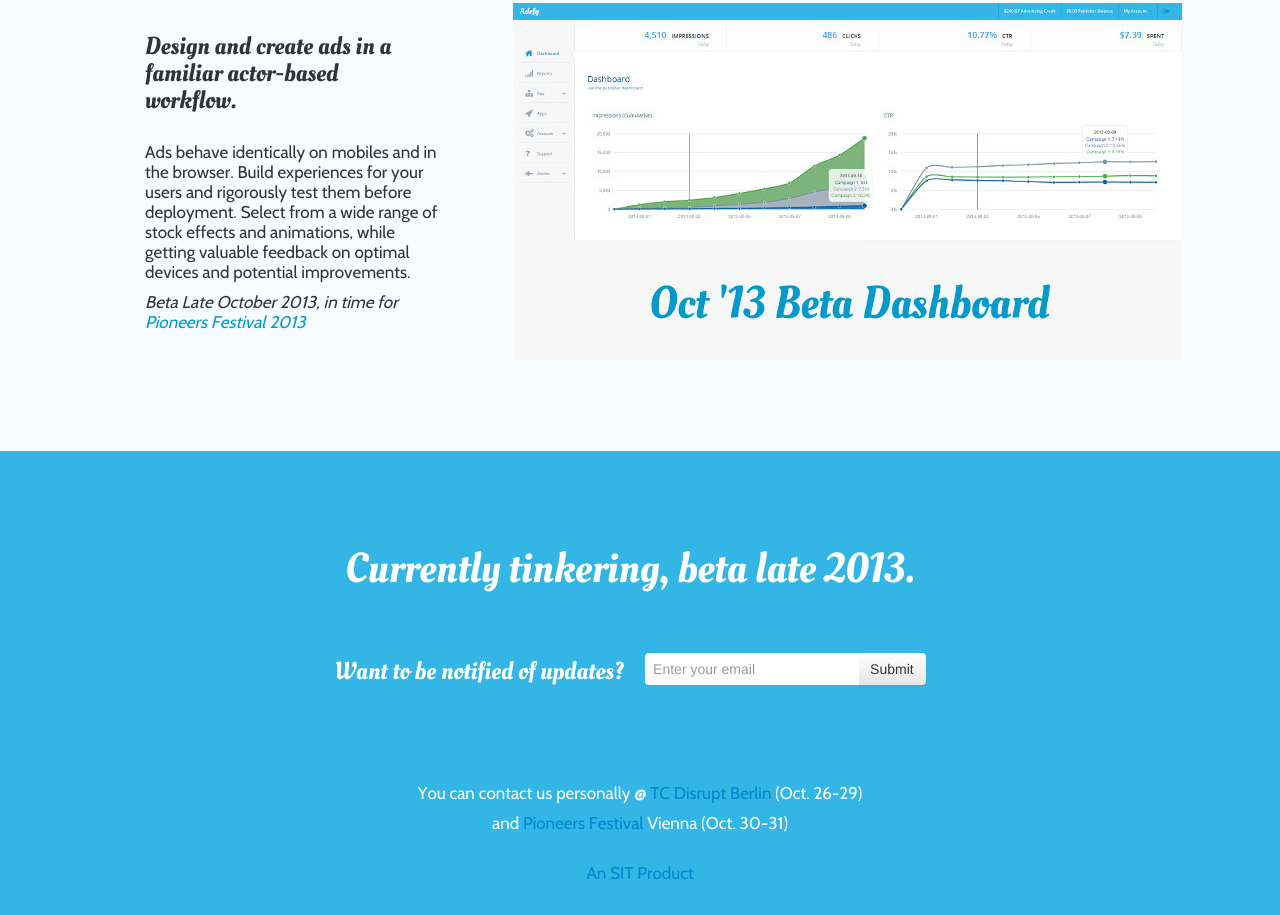
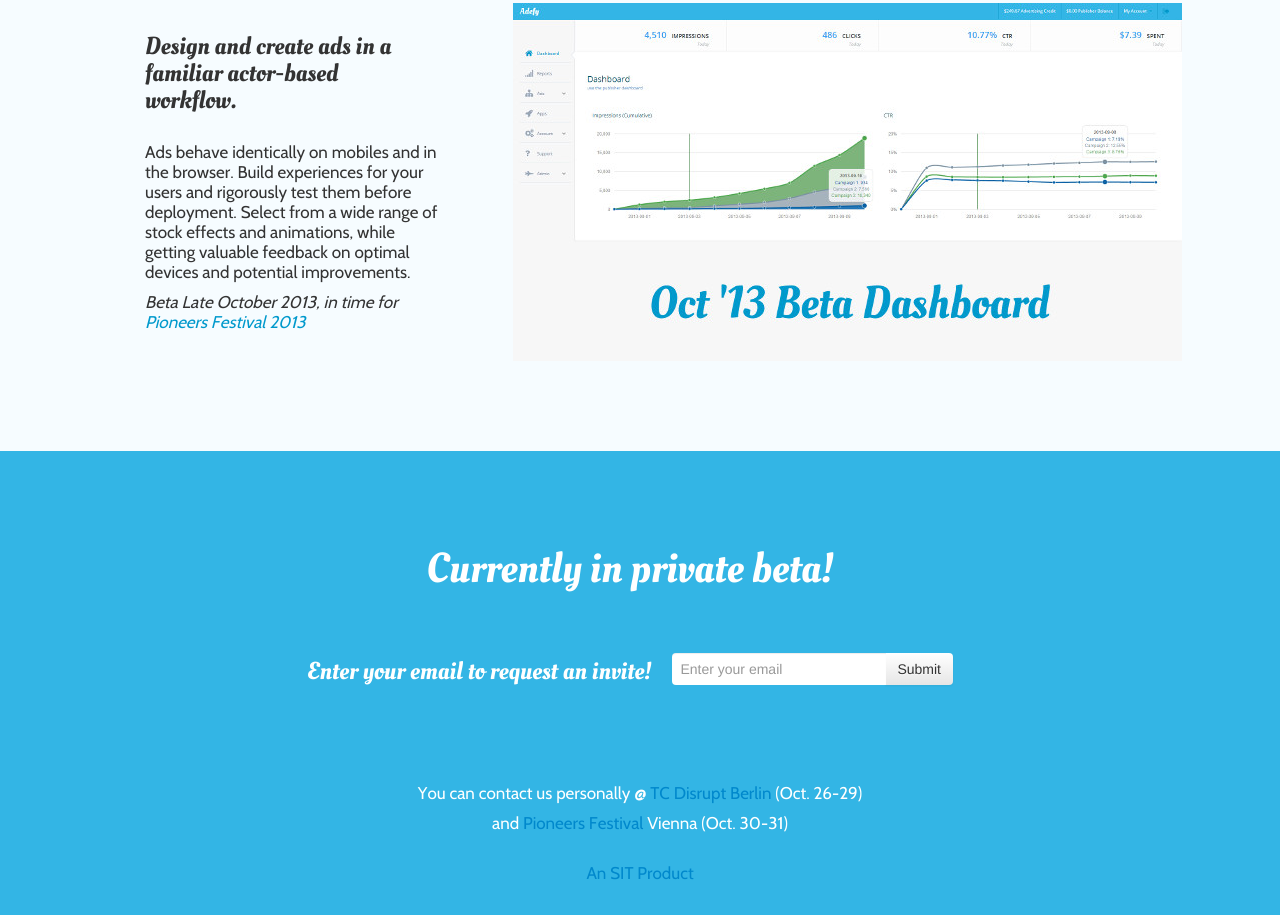
Before and after one commit to Adefy/Website, a plain HTML site: page index.html in a window 1280 px wide. Shown: the part 2731-3646 px from the top of the page. Drawn offline with Linux system fonts and the light colour scheme.

Commit message:
Private beta

```diff
--- a/index.html
+++ b/index.html
@@ -266,12 +266,12 @@
     <footer class="page color-1">
       <div class="inner-page">
         <h2 class="page-headline">
-          Currently tinkering, beta late 2013.
+         Currently in private beta!
         </h2>
       </div>
       <div class="inner-page row-fluid tcenter">
         <h3>
-          Want to be notified of updates?
+         Enter your email to request an invite!
           <div class="input-append">
             <input id="invite" placeholder="Enter your email" type="text" />
             <button class="btn" id="request-invite" type="button">
```
Also changed, not shown: js/adefy.js (line endings or trailing spaces).
